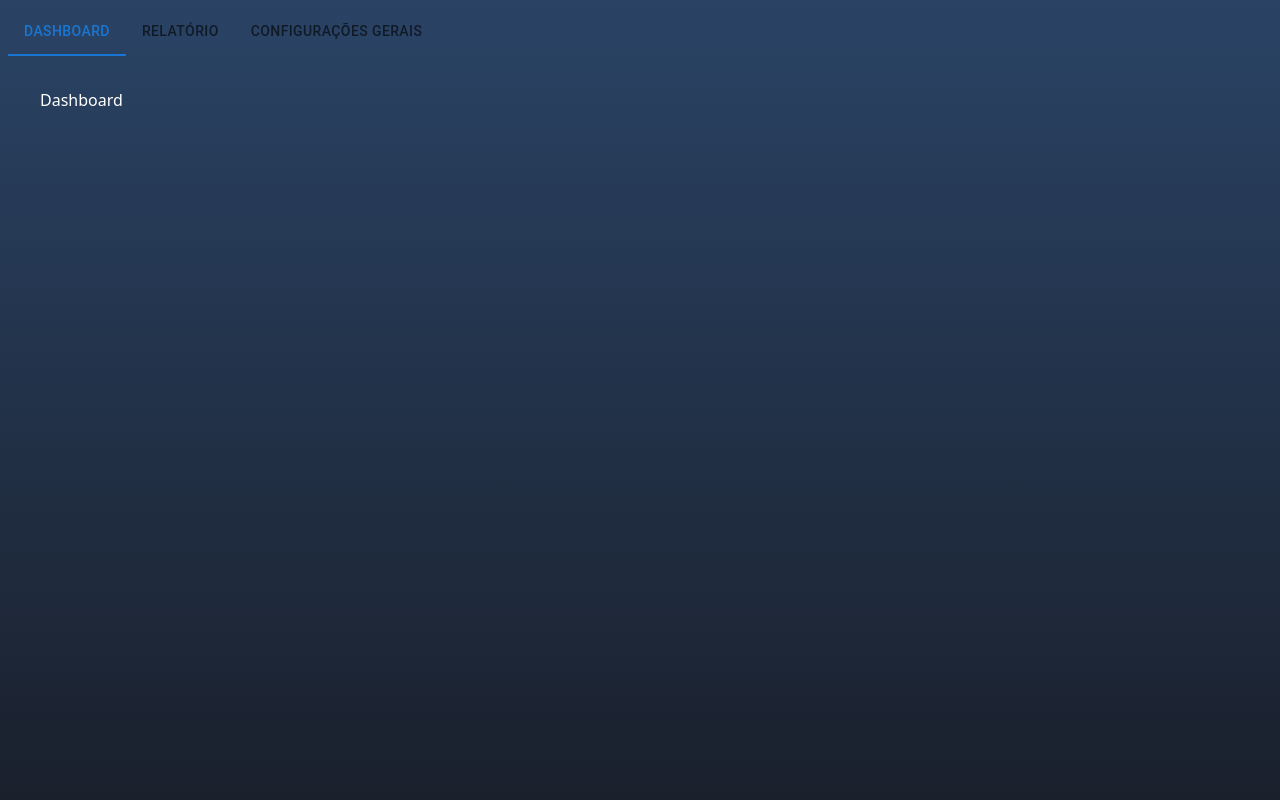
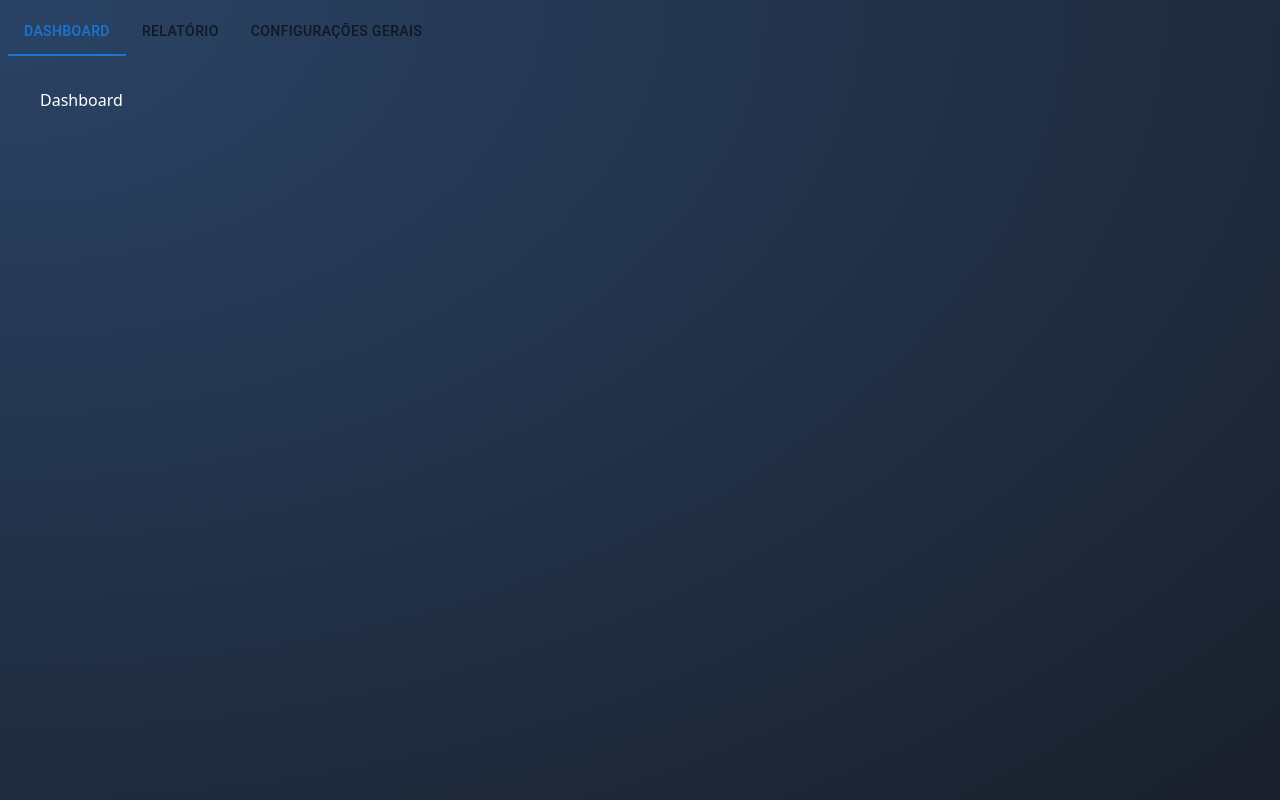
Before and after one commit to PedroFnseca/heart-rate-viewer, a Next.js app: page / in a window 1280 px wide. Built offline with nearby package versions, Linux system fonts and the light colour scheme.

Commit message:
:lipstick: feat: alter bg

```diff
--- a/src/styles/globals.css
+++ b/src/styles/globals.css
@@ -18,5 +18,5 @@
 
 body {
   color: rgb(var(--foreground-rgb));
-  background: linear-gradient(to bottom, #2a4365, #1a202c);
+  background:   radial-gradient(ellipse farthest-corner at top left, #2a4365, #1a202c);
 }
```
